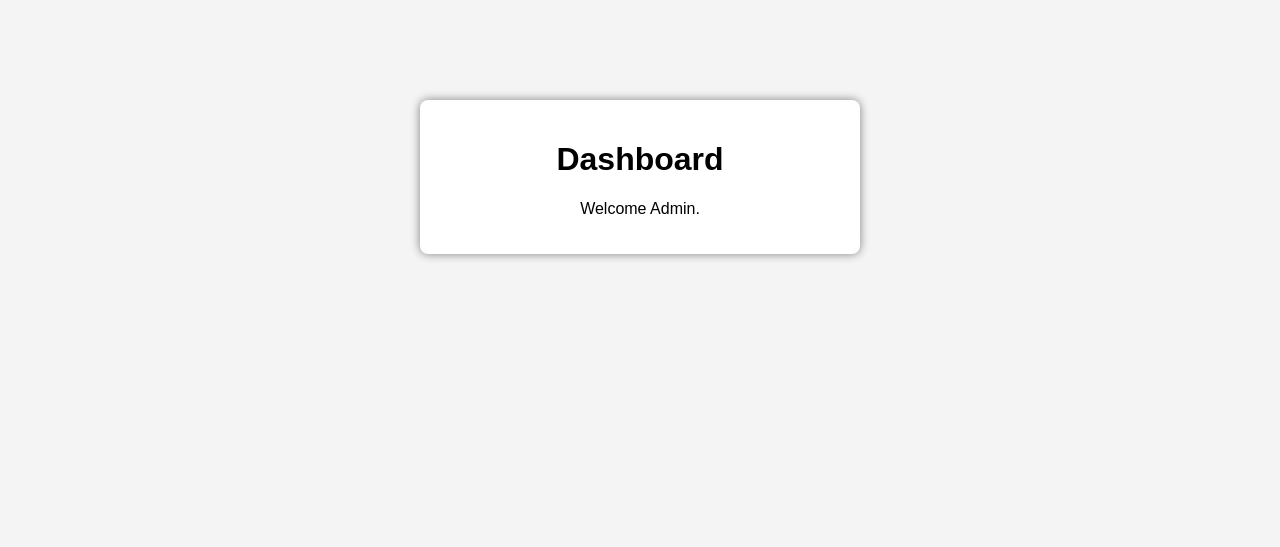
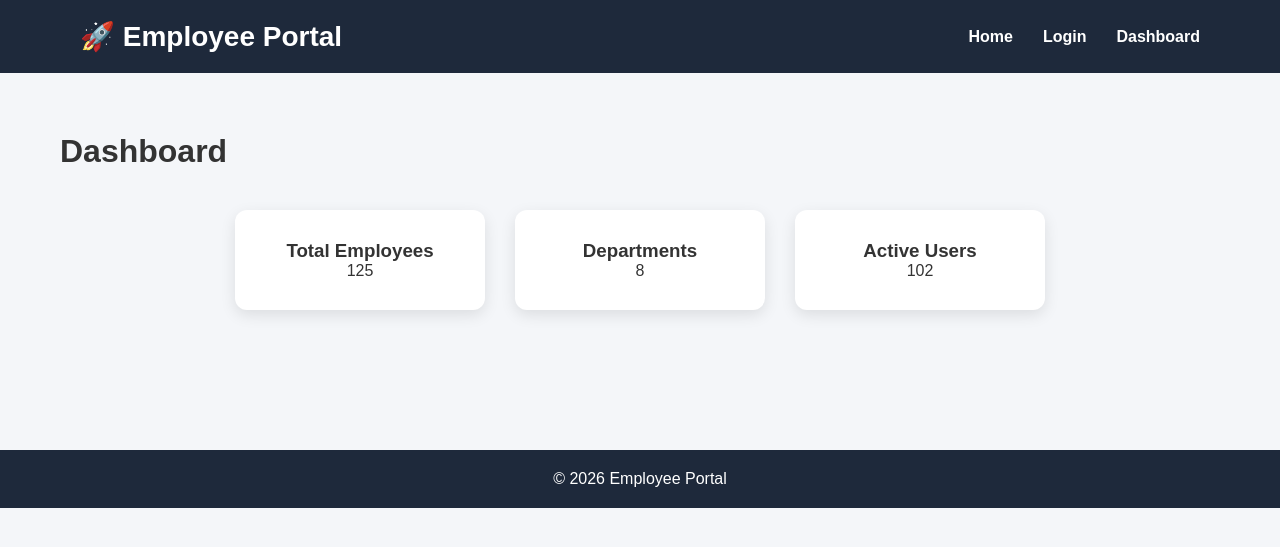
Before and after one commit to saishrane06/employee-portal, a Flask app: page /dashboard in a window 1280 px wide. Shown: the top 547 px of the page. Run offline with Flask 3, Linux system fonts and the light colour scheme.

Commit message:
Improve UI with responsive navigation, dashboard cards and modern styling

```diff
--- a/app.py
+++ b/app.py
@@ -1,18 +1,22 @@
 from flask import Flask, render_template
 
 app = Flask(__name__)
+
 
 @app.route("/")
 def home():
     return render_template("index.html")
 
+
 @app.route("/login")
 def login():
     return render_template("login.html")
+
 
 @app.route("/dashboard")
 def dashboard():
     return render_template("dashboard.html")
 
+
 if __name__ == "__main__":
     app.run(debug=True)
--- a/static/style.css
+++ b/static/style.css
@@ -1,51 +1,226 @@
+*{
+    margin:0;
+    padding:0;
+    box-sizing:border-box;
+    font-family:Arial, Helvetica, sans-serif;
+}
+
 body{
 
-font-family:Arial;
+    background:#f4f6f9;
 
-background:#f4f4f4;
+    color:#333;
 
 }
 
-.container{
+/* Navigation */
+
+.navbar{
+
+    display:flex;
+
+    justify-content:space-between;
+
+    align-items:center;
+
+    padding:20px 80px;
+
+    background:#1e293b;
+
+}
+
+.logo{
+
+    color:white;
+
+    font-size:28px;
+
+    font-weight:bold;
+
+}
+
+.nav-links{
+
+    list-style:none;
+
+    display:flex;
+
+}
+
+.nav-links li{
+
+    margin-left:30px;
+
+}
+
+.nav-links a{
+
+    text-decoration:none;
+
+    color:white;
+
+    font-weight:bold;
+
+}
+
+.nav-links a:hover{
+
+    color:#38bdf8;
+
+}
+
+/* Hero */
+
+.hero{
+
+    text-align:center;
+
+    padding:100px 20px;
+
+}
+
+.hero h1{
+
+    font-size:48px;
+
+    margin-bottom:20px;
+
+}
+
+.hero p{
+
+    font-size:22px;
+
+    margin-bottom:40px;
+
+}
+
+/* Button */
+
+.btn-primary{
+
+    padding:15px 35px;
+
+    border:none;
+
+    background:#2563eb;
+
+    color:white;
+
+    font-size:18px;
+
+    border-radius:8px;
+
+    cursor:pointer;
+
+    transition:.3s;
+
+}
+
+.btn-primary:hover{
+
+    background:#1d4ed8;
+
+    transform:scale(1.05);
+
+}
+
+/* Login */
+
+.login-container{
 
     width:400px;
 
-margin:auto;
-
-margin-top:100px;
+    margin:70px auto;
 
     background:white;
 
-padding:20px;
+    padding:40px;
 
-border-radius:8px;
+    border-radius:12px;
 
-box-shadow:0 0 10px gray;
+    box-shadow:0 10px 25px rgba(0,0,0,.15);
+
+}
+
+.login-container h2{
 
     text-align:center;
+
+    margin-bottom:30px;
 
 }
 
 input{
 
-width:90%;
+    width:100%;
 
-padding:10px;
+    padding:15px;
 
-margin:10px;
+    margin-bottom:20px;
+
+    border:1px solid #ddd;
+
+    border-radius:8px;
 
 }
 
-button{
+/* Dashboard */
 
-padding:10px 20px;
+.dashboard{
 
-background:#0078d7;
+    padding:60px;
+
+}
+
+.cards{
+
+    display:flex;
+
+    justify-content:center;
+
+    gap:30px;
+
+    margin-top:40px;
+
+}
+
+.card{
+
+    width:250px;
+
+    background:white;
+
+    padding:30px;
+
+    text-align:center;
+
+    border-radius:12px;
+
+    box-shadow:0 5px 15px rgba(0,0,0,.1);
+
+}
+
+.card:hover{
+
+    transform:translateY(-8px);
+
+    transition:.3s;
+
+}
+
+/* Footer */
+
+footer{
+
+    margin-top:80px;
+
+    background:#1e293b;
 
     color:white;
 
-border:none;
+    text-align:center;
 
-cursor:pointer;
+    padding:20px;
 
 }
--- a/templates/dashboard.html
+++ b/templates/dashboard.html
@@ -1,7 +1,12 @@
 <!DOCTYPE html>
-<html>
+<html lang="en">
 
 <head>
+
+<meta charset="UTF-8">
+
+<meta name="viewport"
+content="width=device-width, initial-scale=1.0">
 
 <title>Dashboard</title>
 
@@ -12,13 +17,69 @@ href="{{ url_for('static', filename='style.css') }}">
 
 <body>
 
-<div class="container">
+<header>
+
+<nav class="navbar">
+
+<div class="logo">
+
+🚀 Employee Portal
+
+</div>
+
+<ul class="nav-links">
+
+<li><a href="/">Home</a></li>
+
+<li><a href="/login">Login</a></li>
+
+<li><a href="/dashboard">Dashboard</a></li>
+
+</ul>
+
+</nav>
+
+</header>
+
+<div class="dashboard">
 
 <h1>Dashboard</h1>
 
-<p>Welcome Admin.</p>
+<div class="cards">
+
+<div class="card">
+
+<h3>Total Employees</h3>
+
+<p>125</p>
 
 </div>
+
+<div class="card">
+
+<h3>Departments</h3>
+
+<p>8</p>
+
+</div>
+
+<div class="card">
+
+<h3>Active Users</h3>
+
+<p>102</p>
+
+</div>
+
+</div>
+
+</div>
+
+<footer>
+
+© 2026 Employee Portal
+
+</footer>
 
 </body>
 
```
Also changed, not shown: templates/index.html (+50 -9 lines), templates/login.html (+44 -4 lines). Lines whose indentation alone changed are shown as unchanged.
